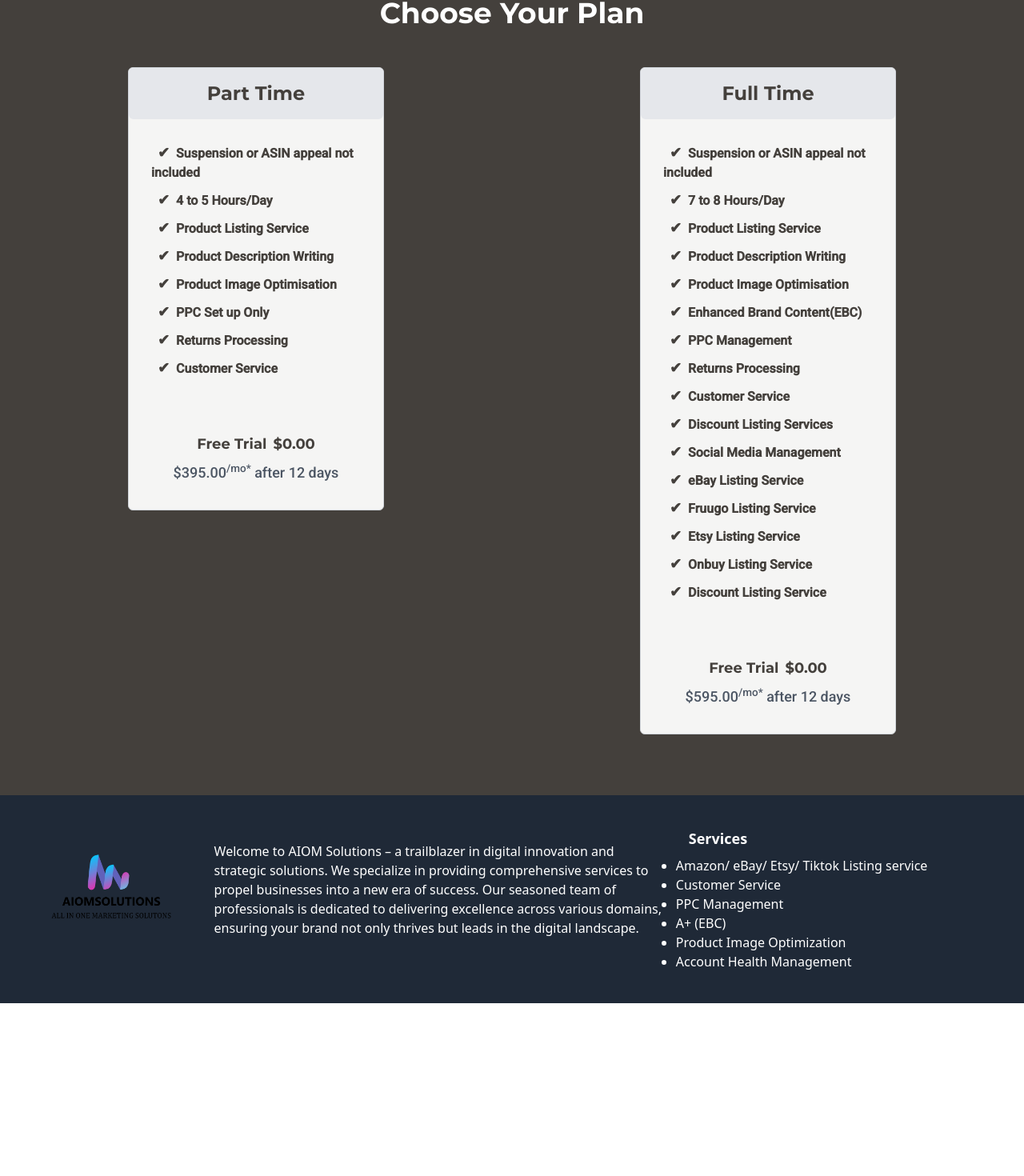
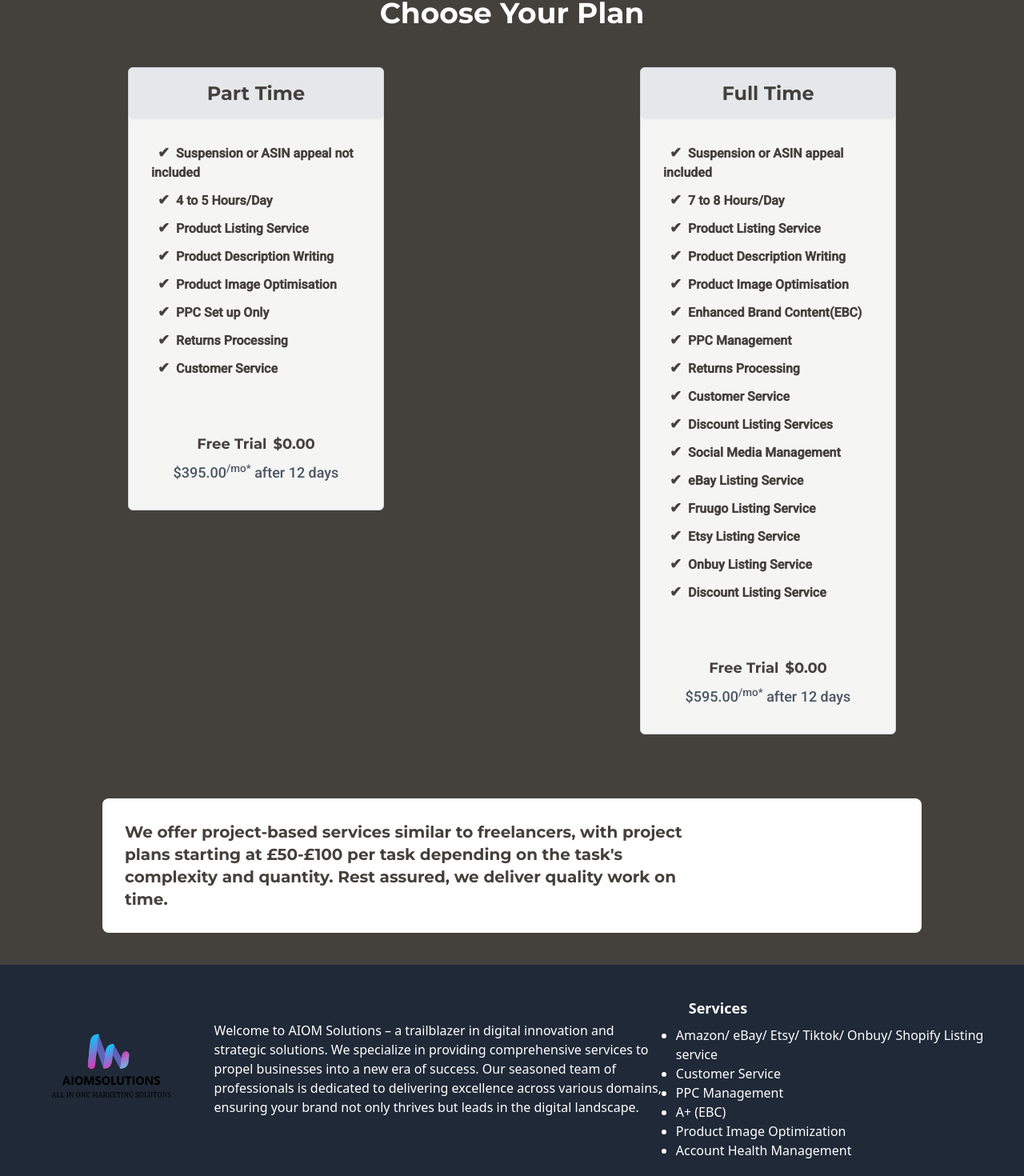
Before and after one commit to Rishiraj2812/aiom_solutions, a React (Vite) app: page / in a window 1280 px wide. Shown: the part 5468-6938 px from the top of the page at 80% size. Before the commit the page ends 6722 px from the top, so only its background shows below. Built offline with nearby package versions, Linux system fonts and the light colour scheme.

Commit message:
Box added

```diff
--- a/src/components/Footer.jsx
+++ b/src/components/Footer.jsx
@@ -36,7 +36,7 @@
           <h4 className="text-lg font-bold mb-2 md:px-4">Services</h4>
           <ul className='list-disc'>
                 <li>
-                Amazon/ eBay/ Etsy/ Tiktok Listing service
+                Amazon/ eBay/ Etsy/ Tiktok/ Onbuy/ Shopify Listing service
 
                 </li>
                 <li>
--- a/src/components/Payment.jsx
+++ b/src/components/Payment.jsx
@@ -2,7 +2,7 @@
 
 import React, { useState } from 'react';
 import styled from 'styled-components';
-import { Link } from 'react-router-dom';
+import { Link , useNavigate} from 'react-router-dom';
 
 const StyledContainer = styled.div`
   font-family: 'Montserrat', sans-serif;
@@ -15,6 +15,12 @@
 const Payment = () => {
   const [selectedPlan, setSelectedPlan] = useState(null);
 
+
+  const navigate = useNavigate();
+  const handleButtonClick = () => {
+    // Change the route to '/contact'
+    navigate('/contact');
+  };
   const handlePlanSelect = (plan) => {
     setSelectedPlan(plan);
   };
@@ -104,7 +110,7 @@
                           <div className=" mb-6 p-6 ">
                           <ul className="list-none list-inside">
                             {/* <span>&#10003;</span> */}
-                            <li className="membership-available p-1"><strong><span style={{ fontSize: '18px' }} className='m-2'>&#10004;</span>Suspension or ASIN appeal not included</strong> </li>
+                            <li className="membership-available p-1"><strong><span style={{ fontSize: '18px' }} className='m-2'>&#10004;</span>Suspension or ASIN appeal included</strong> </li>
                             <li className="membership-available p-1"><strong><span style={{ fontSize: '18px' }} className='m-2'>&#10004;</span>7 to 8 Hours/Day</strong> </li>
                               <li className="membership-available p-1"><strong><span style={{ fontSize: '18px' }} className='m-2'>&#10004;</span>Product Listing Service</strong> </li>
                               <li className="membership-available p-1"><strong><span style={{ fontSize: '18px' }} className='m-2'>&#10004;</span>Product Description Writing</strong> </li>
@@ -141,20 +147,7 @@
 
                           </div>
 
-                          {/* <div className="text-center items-center justify-center">
-                            <a
-                              href="#"
-                              className="w-64 h-14 rounded-lg bg-white border-stone-200 border-b-4 hover:bg-stone-200 hover:border-stone-400 hover:cursor-pointer transition-all duration-300  items-center justify-center"
-                              type="button"
-                            >
 
-                               <StyledContainer className='font-extrabold text-xl mt-4'>
-                                Try Plan
-                              </StyledContainer>
-
-                            </a>
-                            <span className="block mt-2 text-sm">*when billed yearly</span>
-                          </div> */}
 
                     </div>
 
@@ -167,6 +160,17 @@
           <h2 className="text-2xl font-semibold mb-4 text-center">Selected Plan: {selectedPlan}</h2>
         </div>
       )}
+
+      <div className='w-full lg:w-4/5 flex bg-white mx-auto rounded-lg mt-16 client-focus-section p-7 text-stone-700'>
+        <StyledContainer className='flex flex-col lg:flex-row w-full'>
+          <div className='w-full lg:w-3/4 lg:mr-10'>
+            <h2 className='font-bold text-xl'>
+              We offer project-based services similar to freelancers, with project plans starting at £50-£100 per task depending on the task's complexity and quantity. Rest assured, we deliver quality work on time.
+            </h2>
+          </div>
+        </StyledContainer>
+      </div>
+
     </div>
   );
 };
```
